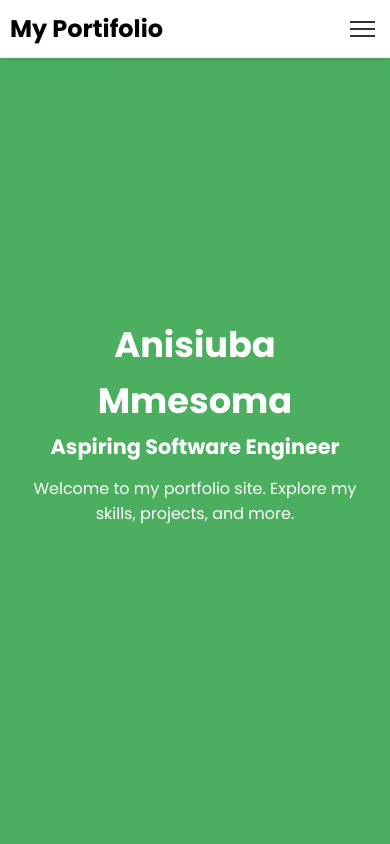
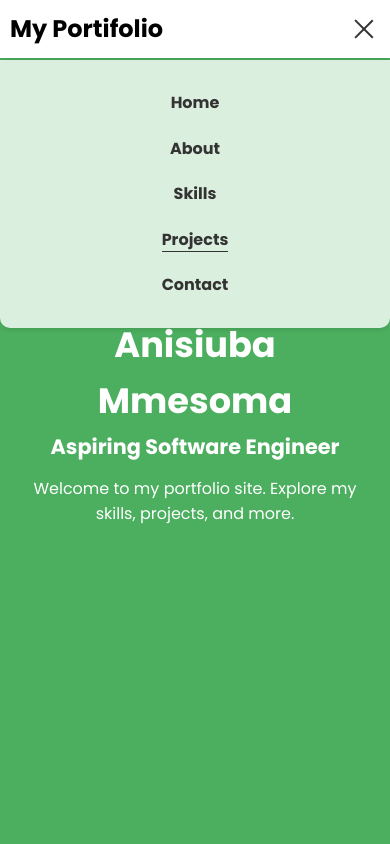
Before and after one commit to Mmeso1/Stutern_Assessment, a plain HTML site: page index.html in a window 390 px wide. Both pictures are taken after a click on the element 362 px from the left and 29 px from the top of the page. Shown: the top 844 px of the page. Drawn offline with Linux system fonts and the light colour scheme.

Commit message:
Responsiveness

```diff
--- a/index.html
+++ b/index.html
@@ -213,6 +213,23 @@
           }
         })
       }
+
+      document.addEventListener('DOMContentLoaded', function () {
+        const navbar = document.querySelector('.navbar')
+        const hamburgerMenu = document.querySelector('.hamburger-menu')
+        const navLinks = document.querySelector('.nav-links')
+
+        hamburgerMenu.addEventListener('click', function () {
+          navLinks.classList.toggle('active')
+          hamburgerMenu.querySelectorAll('.line').forEach((line) => {
+            line.classList.toggle('open')
+          })
+        })
+
+        navLinks.addEventListener('click', function () {
+          navLinks.classList.toggle('active')
+        })
+      })
     </script>
   </body>
 </html>
--- a/styles.css
+++ b/styles.css
@@ -292,10 +292,14 @@ footer {
     border-bottom-right-radius: 10px;
     text-align: center;
     padding: 20px 0;
+    transition: opacity 0.3s, top 1s;
+    opacity: 0;
   }
 
   .nav-links.active {
-    display: block;
+    display: flex;
+    flex-direction: column;
+    opacity: 1;
   }
 
   .nav-links li {
@@ -317,7 +321,7 @@ footer {
   }
 
   .line.open {
-    transform: rotate(-45deg) translate(-5px, 6px);
+    transform: rotate(-45deg) translate(-4px, 6px);
   }
 
   .line.open:nth-child(2) {
@@ -325,7 +329,7 @@ footer {
   }
 
   .line.open:nth-child(3) {
-    transform: rotate(45deg) translate(-5px, -6px);
+    transform: rotate(45deg) translate(-4px, -6px);
   }
 
   /* Header */
```
